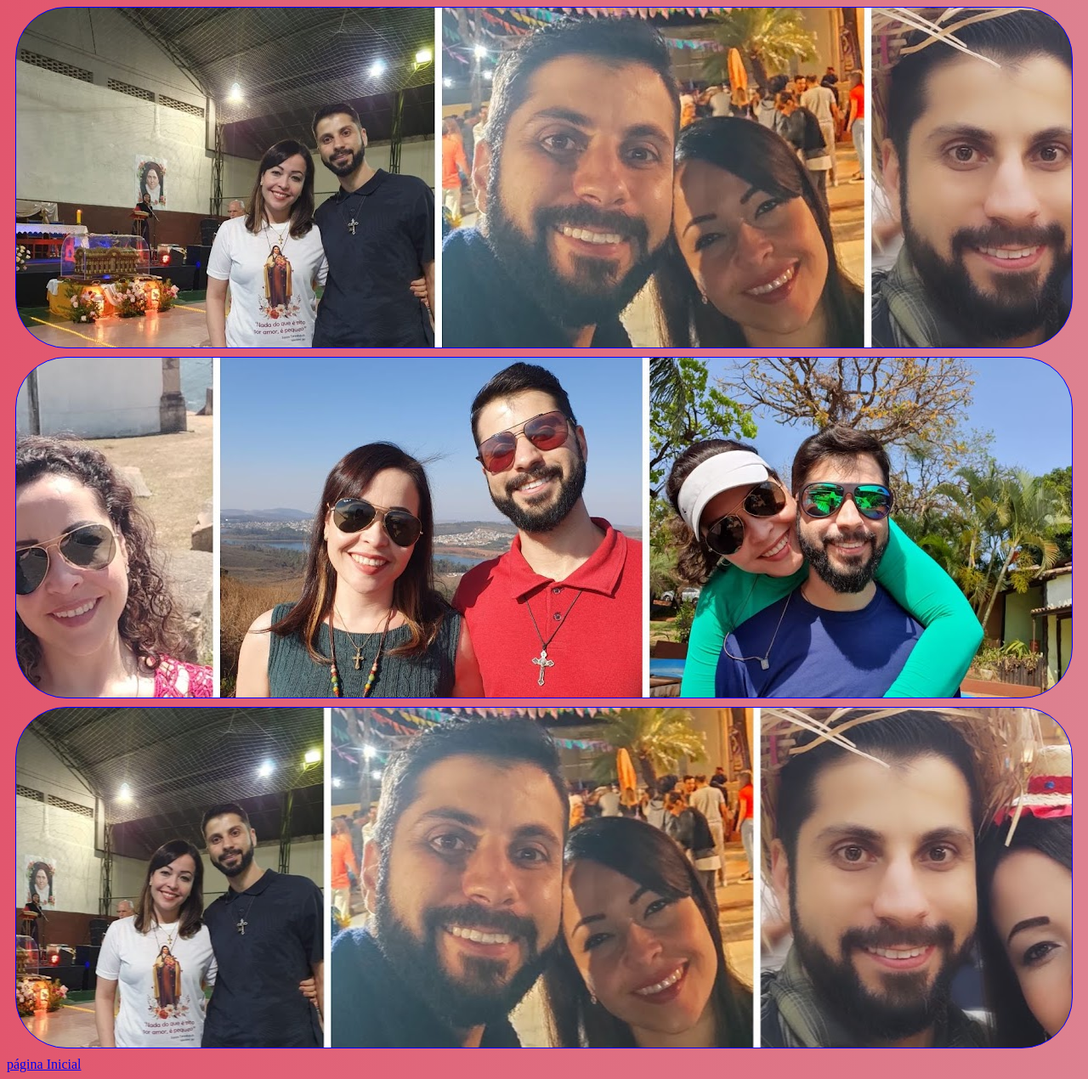
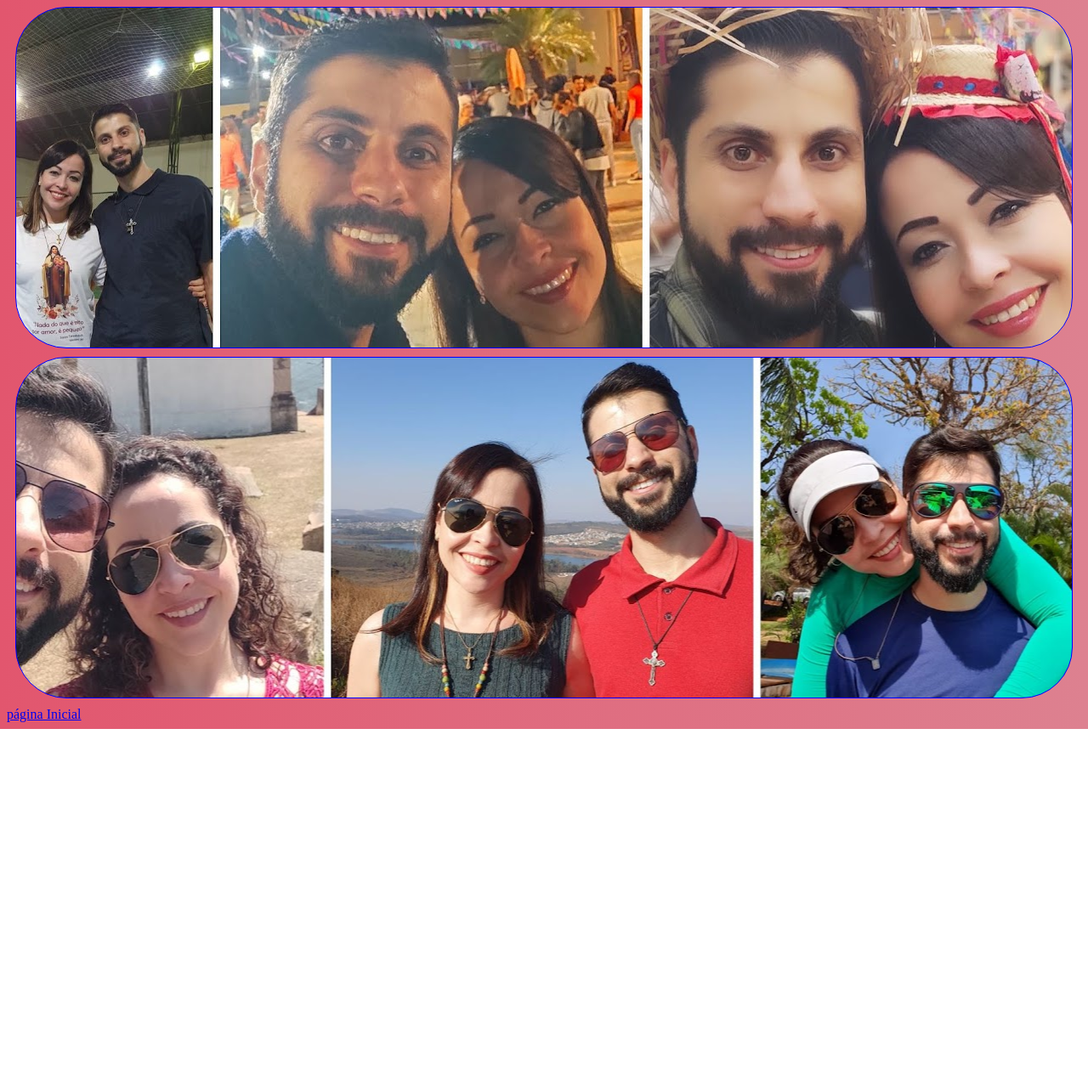
Before and after one commit to MateusClever/projeto-novo, a plain HTML site: page pag02.html in a window 1280 px wide. Shown: the part 414-1684 px from the top of the page at 85% size. After the commit the page ends 1272 px from the top, so only its background shows below. Drawn offline with Linux system fonts and the light colour scheme.

Commit message:
ajustes na pagina

```diff
--- a/pag02.html
+++ b/pag02.html
@@ -22,14 +22,12 @@
             background-position:left top ;
         }
         div#q2{
-            background-position:left center ;
+            background-position: center right ;
         }
         div#q3{
-            background-position: right bottom;
+            background-position: center bottom;
         }
-        div#q4{
-            background-position: center center;
-        }
+
     </style>
 </head>
 <body>
@@ -42,9 +40,7 @@
 <div class="bloco" id="q3">
 
 </div>
-<div class="bloco" id="q4">
 
-</div>
     <a href="index.html">página Inicial</a>
 </body>
 </html>
```
